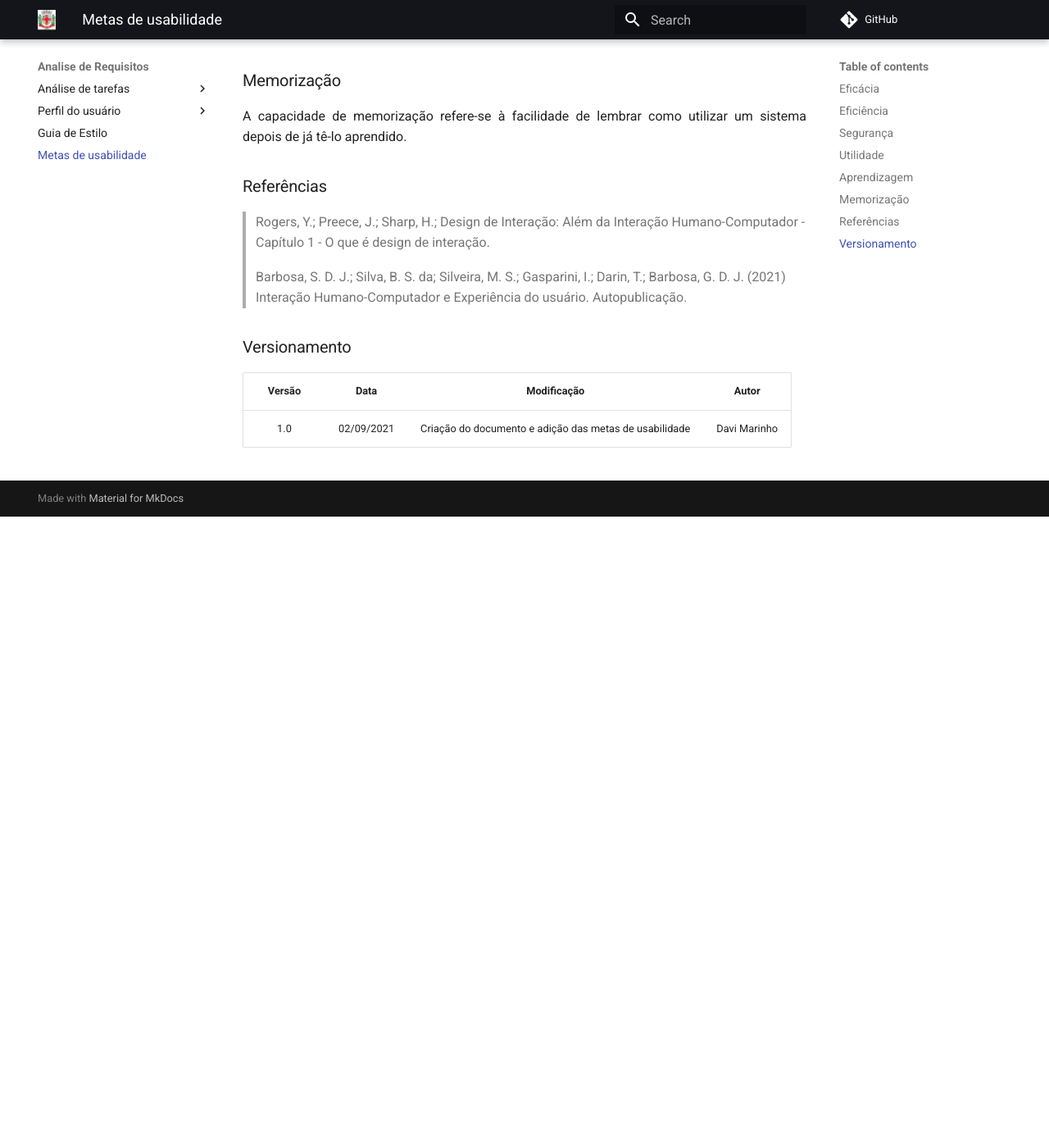
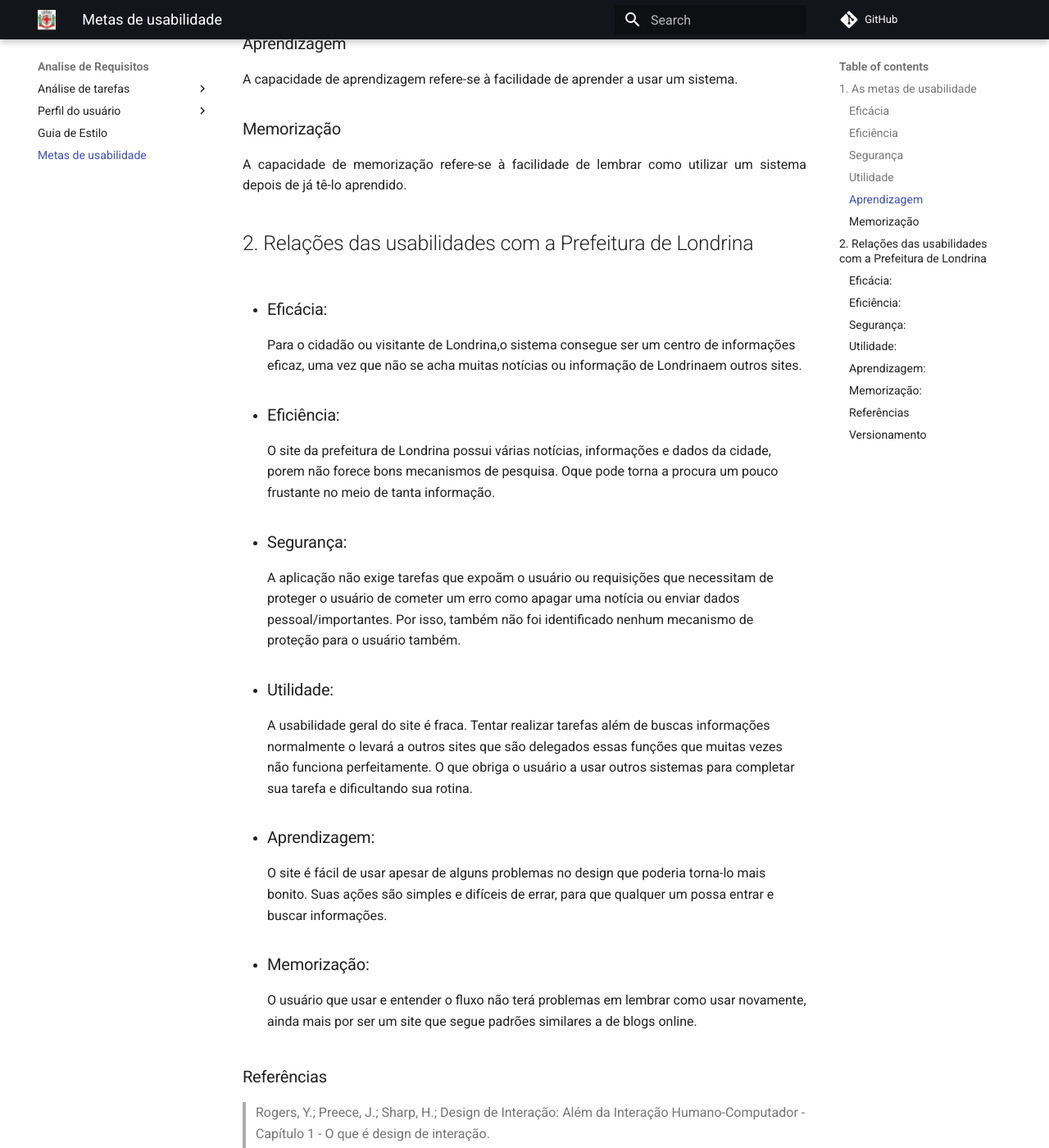
Before and after one commit to Interacao-Humano-Computador/2021.1-Prefeitura-de-Londrina, an MkDocs documentation site: the page built from docs/analise_de_requisitos/metas_de_usabilidade/metas.md, in a window 1280 px wide and 1400 px high, scrolled down 967 px. Shown: the whole window at 82% size. Built offline with MkDocs 1.6.1 and Material for MkDocs 9.7.7, drawn with Linux system fonts in a browser that asks for light colours; comment, search, counter and statistics services are not loaded; before the commit the page ends 1597 px from its top, so only the background shows below that; some of the changed text lies outside the part shown.

Commit message:
Adicionar relaçao da metas de usabilidade com o site avaliado.
Signed-off-by: yukioz <yukio.link@gmail.com>

```diff
--- a/docs/analise_de_requisitos/metas_de_usabilidade/metas.md
+++ b/docs/analise_de_requisitos/metas_de_usabilidade/metas.md
@@ -1,9 +1,13 @@
+# Metas de usabilidade
+
 <p align = "justify">
 Metas de usabilidade é um atributo utilizado para avaliar e definir e assegurar que produtos interativos sejam fáceis de aprender, eficazes e agradáveis. E é extremamente importante pelo fato que usuários tendem a desistir de utilizar sites que sejam difíceis de serem utilizados.
 </p>
 <p align = "justify">
 Existem ao total 6 (seis) metas de usabilidade de sistema que foram definidas por Jakob Nielsen (1993). A seguir vamos abordar cada uma delas e logo após relacioná-las com o site foco do projeto.
 </p>
+
+## 1. As metas de usabilidade
 
 ### Eficácia
 <p align = "justify">
@@ -35,6 +39,30 @@ A capacidade de aprendizagem refere-se à facilidade de aprender a usar um siste
 A capacidade de memorização refere-se à facilidade de lembrar como utilizar um sistema depois de já tê-lo aprendido.
 </p>
 
+## 2. Relações das usabilidades com a Prefeitura de Londrina
+
+- ### Eficácia:
+  Para o cidadão ou visitante de Londrina,o sistema consegue ser um centro de informações eficaz, uma vez que não se acha muitas notícias ou informação de Londrinaem outros sites.
+
+- ### Eficiência:
+  O site da prefeitura de Londrina possui várias notícias, informações e dados da cidade, porem não forece bons mecanismos de pesquisa. Oque pode torna a procura um pouco frustante no meio de tanta informação.
+
+
+- ### Segurança:
+  A aplicação não exige tarefas que expoãm o usuário ou requisições que necessitam de proteger o usuário de cometer um erro como apagar uma notícia ou enviar dados pessoal/importantes. Por isso, também não foi identificado nenhum mecanismo de proteção para o usuário também.
+
+
+- ### Utilidade:
+  A usabilidade geral do site é fraca. Tentar realizar tarefas além de buscas informações normalmente o levará a outros sites que são delegados essas funções que muitas vezes não funciona perfeitamente. O que obriga o usuário a usar outros sistemas para completar sua tarefa e dificultando sua rotina.
+
+
+- ### Aprendizagem:
+  O site é fácil de usar apesar de alguns problemas no design que poderia torna-lo mais bonito. Suas ações são simples e difíceis de errar, para que qualquer um possa entrar e buscar informações.
+
+
+- ### Memorização:
+  O usuário que usar e entender o fluxo não terá problemas em lembrar como usar novamente, ainda mais por ser um site que segue padrões similares a de blogs online.
+
 ### Referências
 
 > Rogers, Y.; Preece, J.; Sharp, H.; Design de Interação: Além da Interação Humano-Computador - Capítulo 1 - O que é design de interação.
@@ -46,3 +74,4 @@ A capacidade de memorização refere-se à facilidade de lembrar como utilizar u
 |Versão|Data|Modificação|Autor|
 |:--:|:--:|:--:|:--:|
 |1.0|02/09/2021| Criação do documento e adição das metas de usabilidade |Davi Marinho|
+|1.1|02/09/2021| Relação das metas de usabilidade com o site avaliado| Victor Yukio|
```
